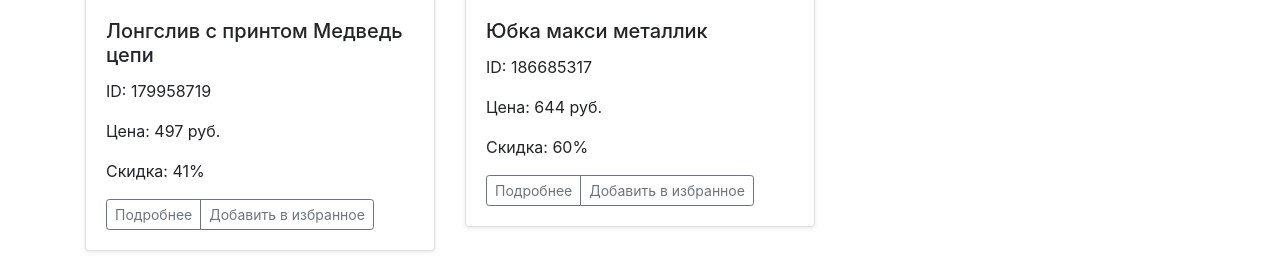
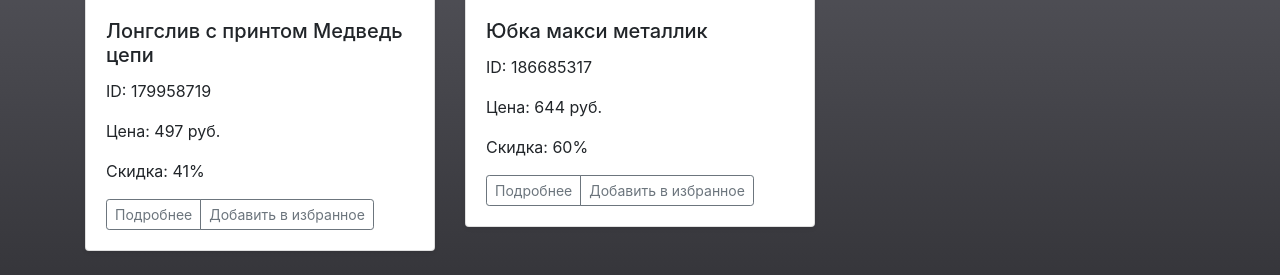
Before and after one commit to Deltawaver/Invalito, a Flask app: page / in a window 1280 px wide. Shown: the part 1463-1738 px from the top of the page. Run offline with Flask 3, Linux system fonts and the light colour scheme; data comes from the database, SQL or seed files in the repository; some libraries are stand-ins or nearby versions.

Commit message:
Add files via upload

```diff
--- a/static/css/style.css
+++ b/static/css/style.css
@@ -5,6 +5,11 @@
 /* Set navbar background color */
 .navbar {
 background-color: #BC3D96; /* Adjust color as needed */
+}
+
+body {
+  background-attachment: fixed;
+  background: linear-gradient(180deg, rgb(193, 193, 206) 5%, rgb(54, 54, 59) 100%);
 }
 
 /* Set navbar text color */
--- a/templates/base.html
+++ b/templates/base.html
@@ -20,6 +20,7 @@
             <a class="navbar-brand" href="/">
                 <h1 style="color: white;">Инвалито</h1>
             </a>
+            <input type="text" placeholder="Поиск">
             {% if current_user.is_authenticated %}
             <a class="navbar-brand" style="color: white;" href="/favourites">Избранное</a>
             <a class="navbar-brand" style="color: white;" href="/logout">Выход</a>
```
